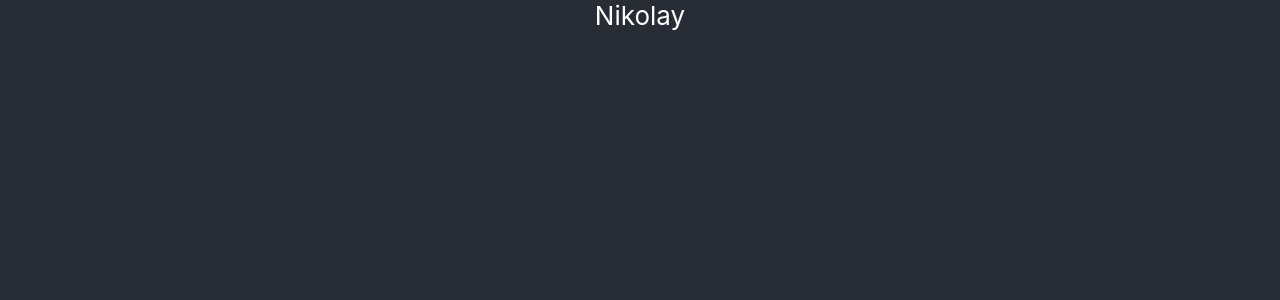
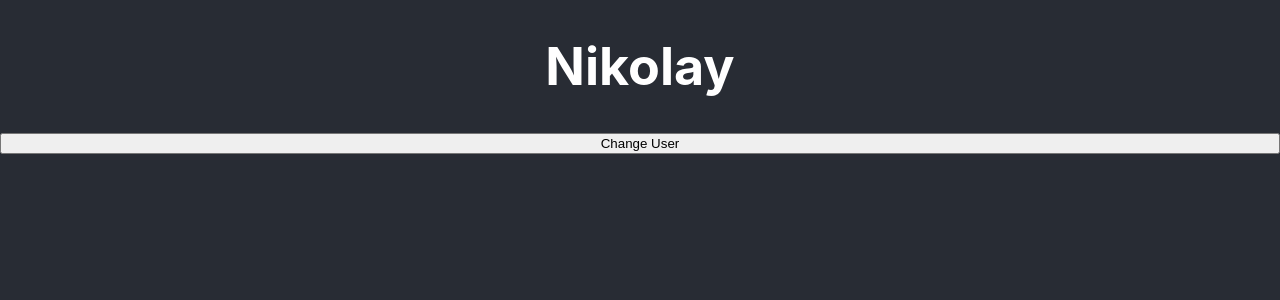
Before and after one commit to TrailblazerPlaya/react-practice, a React (Create React App) app: page / in a window 1280 px wide. Shown: the top 300 px of the page. Built offline with nearby package versions, Linux system fonts and the light colour scheme.

Commit message:
Last Commit

```diff
--- a/src/App.js
+++ b/src/App.js
@@ -1,14 +1,16 @@
 import { useState } from "react";
 import UserContext from "./context/UserContext";
 import "./App.css";
-import User from "./components/User";
+import User from "./components/UserOne";
+import ChangeUser from "./components/ChangeUser";
 
 function App() {
   const [user, setUser] = useState("Nikolay");
   return (
-    <UserContext.Provider value={user}>
+    <UserContext.Provider value={{ user, setUser }}>
       <div className="App">
         <User />
+        <ChangeUser />
       </div>
     </UserContext.Provider>
   );
--- /dev/null
+++ b/src/components/ChangeUser.jsx
@@ -0,0 +1,10 @@
+import UserContext from "../context/UserContext";
+import { useContext } from "react";
+export default function ChangeUser() {
+  const { user, setUser } = useContext(UserContext);
+  return (
+    <button onClick={() => setUser(user === "Nikolay" ? "Bekker" : "Nikolay")}>
+      Change User
+    </button>
+  );
+}
--- a/src/components/UserInfo.jsx
+++ b/src/components/UserInfo.jsx
@@ -1,7 +1,7 @@
 import UserContext from "../context/UserContext";
+import { useContext } from "react";
 function UserInfo() {
-  return (
-    <UserContext.Consumer>{(user) => <div>{user}</div>}</UserContext.Consumer>
-  );
+  const { user } = useContext(UserContext);
+  return <h1>{user}</h1>;
 }
 export default UserInfo;
--- a/src/context/UserContext.js
+++ b/src/context/UserContext.js
@@ -1,5 +1,8 @@
 import { createContext } from "react";
 
-const UserContext = createContext();
+const UserContext = createContext({
+  user: "",
+  setUser: () => {},
+});
 
 export default UserContext;
```
Also changed, not shown: src/components/UserOne.jsx (renamed from src/components/User.jsx).
